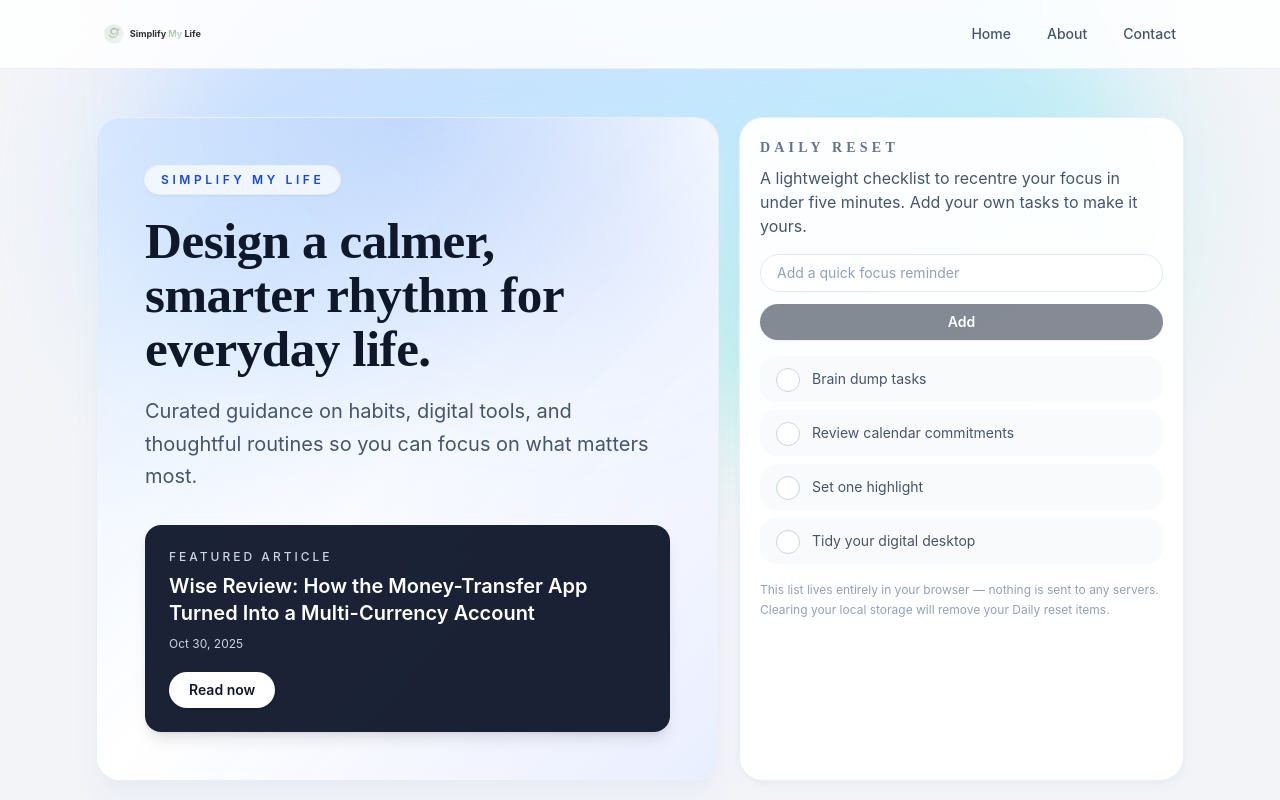
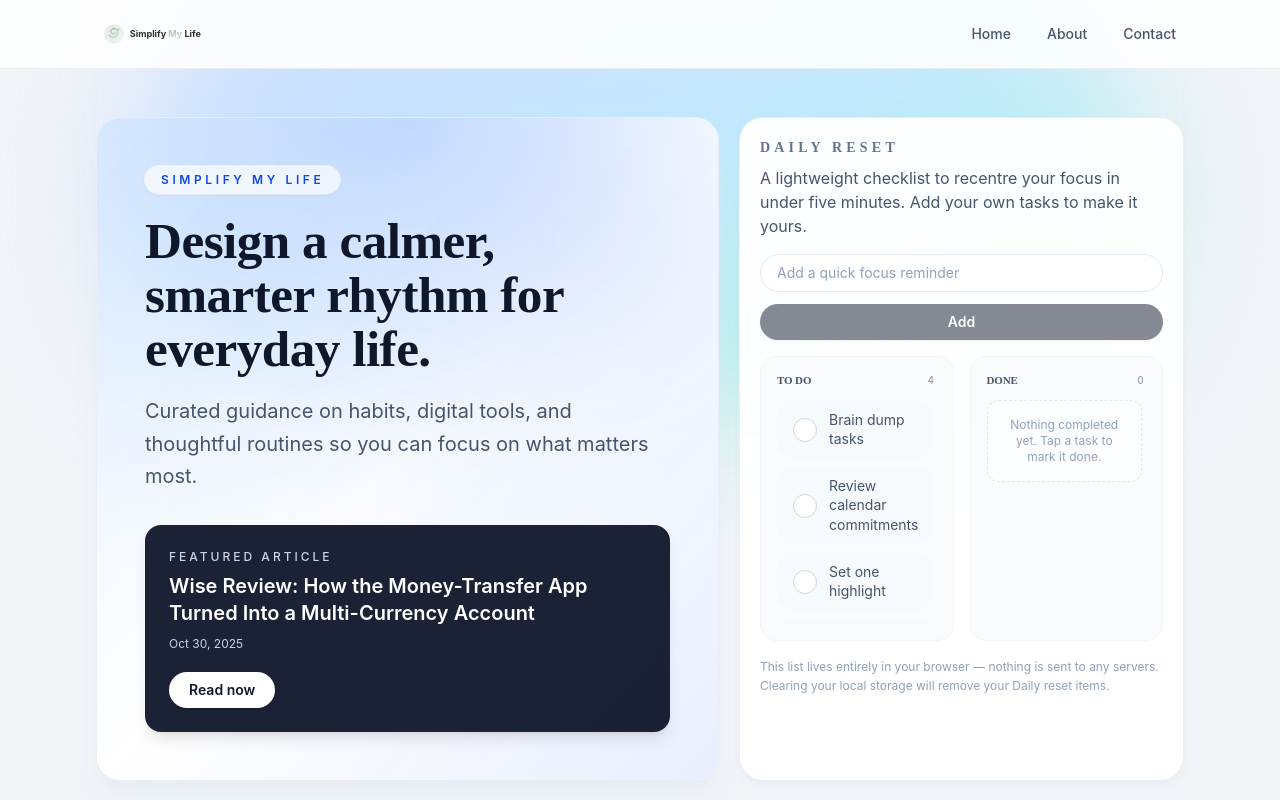
Before and after one commit to chetanbasuray/simplifymylife-blog, a Next.js app: page / in a window 1280 px wide. Shown: the top 800 px of the page. Built offline with nearby package versions, Linux system fonts and the light colour scheme.

Commit message:
Refine daily reset checklist task layout

```diff
--- a/src/components/DailyResetChecklist.jsx
+++ b/src/components/DailyResetChecklist.jsx
@@ -104,6 +104,8 @@ export default function DailyResetChecklist() {
   }, [todos]);
 
   const completedCount = useMemo(() => todos.filter((todo) => todo.completed).length, [todos]);
+  const incompleteTodos = useMemo(() => todos.filter((todo) => !todo.completed), [todos]);
+  const completeTodos = useMemo(() => todos.filter((todo) => todo.completed), [todos]);
 
   function handleSubmit(event) {
     event.preventDefault();
@@ -185,6 +187,41 @@ export default function DailyResetChecklist() {
     }
   }
 
+  const TodoItem = ({ todo }) => (
+    <li className="group flex items-center gap-3 rounded-2xl bg-slate-50/90 px-4 py-2.5">
+      <button
+        type="button"
+        onClick={() => handleToggle(todo.id)}
+        className="mt-0.5 inline-flex h-6 w-6 flex-none items-center justify-center rounded-full border border-slate-300 bg-white text-[12px] font-semibold text-slate-500 transition hover:border-blue-400 hover:text-blue-500 focus:outline-none focus:ring-2 focus:ring-blue-200"
+        aria-pressed={todo.completed}
+        aria-label={todo.completed ? "Mark task as not done" : "Mark task as done"}
+      >
+        {todo.completed ? "✓" : ""}
+      </button>
+      {editing?.id === todo.id ? (
+        <input
+          value={editing.text}
+          onChange={(event) =>
+            setEditing((current) =>
+              current && current.id === todo.id ? { ...current, text: event.target.value } : current,
+            )
+          }
+          onBlur={applyEditing}
+          onKeyDown={handleEditingKeyDown}
+          autoFocus
+          className="flex-1 rounded-md border border-slate-200 bg-white px-2 py-1 text-sm text-slate-700 focus:border-blue-400 focus:outline-none focus:ring-2 focus:ring-blue-200"
+        />
+      ) : (
+        <span
+          onDoubleClick={() => startEditing(todo)}
+          className={`flex-1 leading-snug transition group-hover:text-slate-700 ${todo.completed ? "text-slate-400 line-through" : ""}`}
+        >
+          {todo.text}
+        </span>
+      )}
+    </li>
+  );
+
   return (
     <div className="rounded-3xl border border-slate-200/70 bg-white/95 p-5 shadow-md shadow-slate-200/50">
       <div className="space-y-2">
@@ -215,50 +252,39 @@ export default function DailyResetChecklist() {
           Add
         </button>
       </form>
+      <div className="mt-4 grid gap-4 text-sm text-slate-600 sm:grid-cols-2">
+        <section className="flex min-h-[220px] flex-col rounded-2xl border border-slate-100 bg-slate-50/70 p-4">
+          <div className="flex items-baseline justify-between text-xs uppercase tracking-[0.2em] text-slate-500">
+            <h3 className="text-[11px] font-semibold text-slate-600">To do</h3>
+            <span className="text-[10px] font-medium text-slate-400">{incompleteTodos.length}</span>
+          </div>
+          <ul className="mt-3 flex-1 space-y-2 overflow-y-auto pr-1 max-h-56">
+            {incompleteTodos.length === 0 ? (
+              <li className="rounded-xl border border-dashed border-slate-200 bg-white/60 p-4 text-center text-xs text-slate-400">
+                All caught up! Add a new task to get started.
+              </li>
+            ) : (
+              incompleteTodos.map((todo) => <TodoItem key={todo.id} todo={todo} />)
+            )}
+          </ul>
+        </section>
 
-      <ul className="mt-4 space-y-2 text-sm text-slate-600">
-        {todos.map((todo) => (
-          <li
-            key={todo.id}
-            className="group flex items-center gap-3 rounded-2xl bg-slate-50/90 px-4 py-2.5"
-          >
-            <button
-              type="button"
-              onClick={() => handleToggle(todo.id)}
-              className="mt-0.5 inline-flex h-6 w-6 flex-none items-center justify-center rounded-full border border-slate-300 bg-white text-[12px] font-semibold text-slate-500 transition hover:border-blue-400 hover:text-blue-500 focus:outline-none focus:ring-2 focus:ring-blue-200"
-              aria-pressed={todo.completed}
-              aria-label={todo.completed ? "Mark task as not done" : "Mark task as done"}
-            >
-              {todo.completed ? "✓" : ""}
-            </button>
-            {editing?.id === todo.id ? (
-              <input
-                value={editing.text}
-                onChange={(event) =>
-                  setEditing((current) =>
-                    current && current.id === todo.id
-                      ? { ...current, text: event.target.value }
-                      : current,
-                  )
-                }
-                onBlur={applyEditing}
-                onKeyDown={handleEditingKeyDown}
-                autoFocus
-                className="flex-1 rounded-md border border-slate-200 bg-white px-2 py-1 text-sm text-slate-700 focus:border-blue-400 focus:outline-none focus:ring-2 focus:ring-blue-200"
-              />
+        <section className="flex min-h-[220px] flex-col rounded-2xl border border-slate-100 bg-slate-50/70 p-4">
+          <div className="flex items-baseline justify-between text-xs uppercase tracking-[0.2em] text-slate-500">
+            <h3 className="text-[11px] font-semibold text-slate-600">Done</h3>
+            <span className="text-[10px] font-medium text-slate-400">{completeTodos.length}</span>
+          </div>
+          <ul className="mt-3 flex-1 space-y-2 overflow-y-auto pr-1 max-h-56">
+            {completeTodos.length === 0 ? (
+              <li className="rounded-xl border border-dashed border-slate-200 bg-white/60 p-4 text-center text-xs text-slate-400">
+                Nothing completed yet. Tap a task to mark it done.
+              </li>
             ) : (
-              <span
-                onDoubleClick={() => startEditing(todo)}
-                className={`flex-1 leading-snug transition group-hover:text-slate-700 ${
-                  todo.completed ? "text-slate-400 line-through" : ""
-                }`}
-              >
-                {todo.text}
-              </span>
+              completeTodos.map((todo) => <TodoItem key={todo.id} todo={todo} />)
             )}
-          </li>
-        ))}
-      </ul>
+          </ul>
+        </section>
+      </div>
 
       <p className="mt-4 text-xs leading-relaxed text-slate-400">
         This list lives entirely in your browser — nothing is sent to any servers. Clearing your local storage will remove
```
